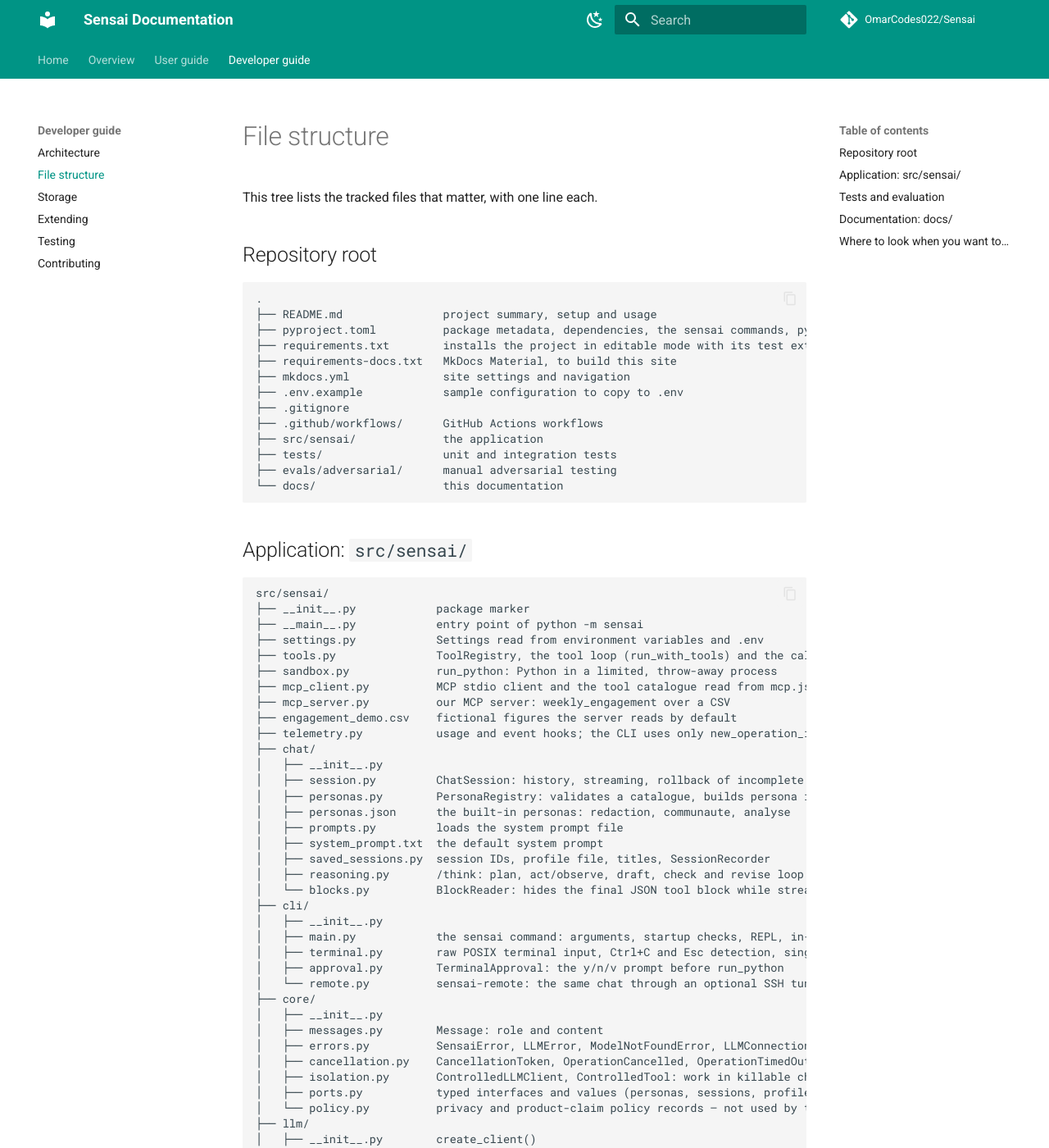
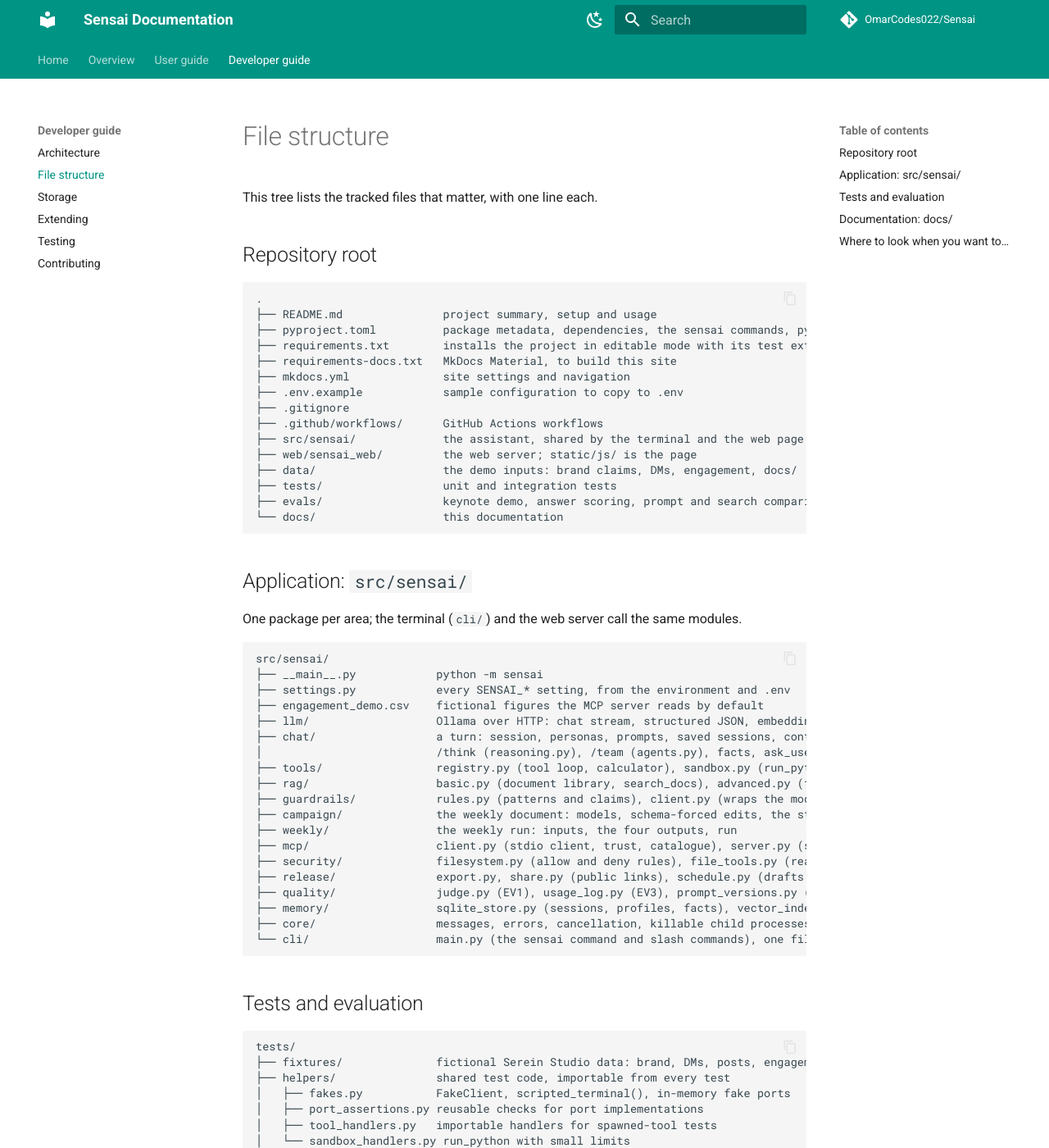
Before and after one commit to OmarCodes022/Sensai, an MkDocs documentation site: the page built from docs/developer-guide/file-structure.md, in a window 1280 px wide and 1400 px high. Shown: the whole window at 82% size. Built offline with MkDocs 1.6.1 and Material for MkDocs 9.7.7, drawn with Linux system fonts in a browser that asks for light colours; comment, search, counter and statistics services are not loaded; some of the changed text lies outside the part shown.

Commit message:
docs: file structure lists one line per package, web, data and evals
Claude-Session: https://claude.ai/code/session_01Ms8xg11Dg3U67PLKoFhJGg

````diff
--- a/docs/developer-guide/file-structure.md
+++ b/docs/developer-guide/file-structure.md
@@ -14,64 +14,39 @@ This tree lists the tracked files that matter, with one line each.
 ├── .env.example            sample configuration to copy to .env
 ├── .gitignore
 ├── .github/workflows/      GitHub Actions workflows
-├── src/sensai/             the application
+├── src/sensai/             the assistant, shared by the terminal and the web page
+├── web/sensai_web/         the web server; static/js/ is the page
+├── data/                   the demo inputs: brand claims, DMs, engagement, docs/
 ├── tests/                  unit and integration tests
-├── evals/adversarial/      manual adversarial testing
+├── evals/                  keynote demo, answer scoring, prompt and search comparisons, adversarial
 └── docs/                   this documentation
 ```
 
 ## Application: `src/sensai/`
 
+One package per area; the terminal (`cli/`) and the web server call the same modules.
+
 ```text
 src/sensai/
-├── __init__.py            package marker
-├── __main__.py            entry point of python -m sensai
-├── settings.py            Settings read from environment variables and .env
-├── tools.py               ToolRegistry, the tool loop (run_with_tools) and the calculate tool
-├── sandbox.py             run_python: Python in a limited, throw-away process
-├── mcp_client.py          MCP stdio client and the tool catalogue read from mcp.json
-├── mcp_server.py          our MCP server: weekly_engagement over a CSV
-├── engagement_demo.csv    fictional figures the server reads by default
-├── telemetry.py           usage and event hooks; the CLI uses only new_operation_id
-├── chat/
-│   ├── __init__.py
-│   ├── session.py         ChatSession: history, streaming, rollback of incomplete turns
-│   ├── personas.py        PersonaRegistry: validates a catalogue, builds persona instructions
-│   ├── personas.json      the built-in personas: redaction, communaute, analyse
-│   ├── prompts.py         loads the system prompt file
-│   ├── system_prompt.txt  the default system prompt
-│   ├── saved_sessions.py  session IDs, profile file, titles, SessionRecorder
-│   ├── reasoning.py       /think: plan, act/observe, draft, check and revise loop with its budget
-│   └── blocks.py          BlockReader: hides the final JSON tool block while streaming
-├── cli/
-│   ├── __init__.py
-│   ├── main.py            the sensai command: arguments, startup checks, REPL, in-chat commands
-│   ├── terminal.py        raw POSIX terminal input, Ctrl+C and Esc detection, single-key reads
-│   ├── approval.py        TerminalApproval: the y/n/v prompt before run_python
-│   └── remote.py          sensai-remote: the same chat through an optional SSH tunnel
-├── core/
-│   ├── __init__.py
-│   ├── messages.py        Message: role and content
-│   ├── errors.py          SensaiError, LLMError, ModelNotFoundError, LLMConnectionError
-│   ├── cancellation.py    CancellationToken, OperationCancelled, OperationTimedOut
-│   ├── isolation.py       ControlledLLMClient, ControlledTool: work in killable child processes
-│   ├── ports.py           typed interfaces and values (personas, sessions, profiles, tools, approval)
-│   └── policy.py          privacy and product-claim policy records — not used by the CLI yet
-├── llm/
-│   ├── __init__.py        create_client()
-│   ├── client.py          LLMClient interface, close_stream()
-│   ├── ollama.py          OllamaClient: streaming /api/chat client
-│   ├── ollama_api.py      Ollama wire format and usage records
-│   ├── embeddings.py      Ollama embedding adapter — not used by the CLI yet
-│   └── structured.py      OllamaStructuredClient: JSON-schema replies, used by the /think check
-└── memory/
-    ├── __init__.py
-    ├── sqlite_store.py    StorageRepository: SQLite sessions, profiles, facts and migrations
-    └── vector_index.py    in-memory vector index — not used by the CLI yet
+├── __main__.py            python -m sensai
+├── settings.py            every SENSAI_* setting, from the environment and .env
+├── engagement_demo.csv    fictional figures the MCP server reads by default
+├── llm/                   Ollama over HTTP: chat stream, structured JSON, embeddings, the client factory
+├── chat/                  a turn: session, personas, prompts, saved sessions, context and summaries,
+│                          /think (reasoning.py), /team (agents.py), facts, ask_user, picked examples
+├── tools/                 registry.py (tool loop, calculator), sandbox.py (run_python), search.py (web)
+├── rag/                   basic.py (document library, search_docs), advanced.py (filter and rerank)
+├── guardrails/            rules.py (patterns and claims), client.py (wraps the model)
+├── campaign/              the weekly document: models, schema-forced edits, the store
+├── weekly/                the weekly run: inputs, the four outputs, run
+├── mcp/                   client.py (stdio client, trust, catalogue), server.py (sensai's own server)
+├── security/              filesystem.py (allow and deny rules), file_tools.py (read, write, create)
+├── release/               export.py, share.py (public links), schedule.py (drafts on a timer)
+├── quality/               judge.py (EV1), usage_log.py (EV3), prompt_versions.py (A4), telemetry.py
+├── memory/                sqlite_store.py (sessions, profiles, facts), vector_index.py, semantic_cache.py
+├── core/                  messages, errors, cancellation, killable child processes, ports
+└── cli/                   main.py (the sensai command and slash commands), one file per command group
 ```
-
-`core/ports.py` also defines file and permission ports that are not used by
-the CLI yet.
 
 ## Tests and evaluation
 
````
Also changed, not shown: other parts of docs/developer-guide/file-structure.md (+1 -1 lines).
